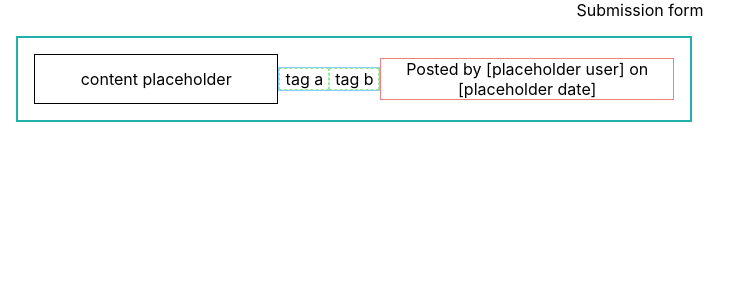
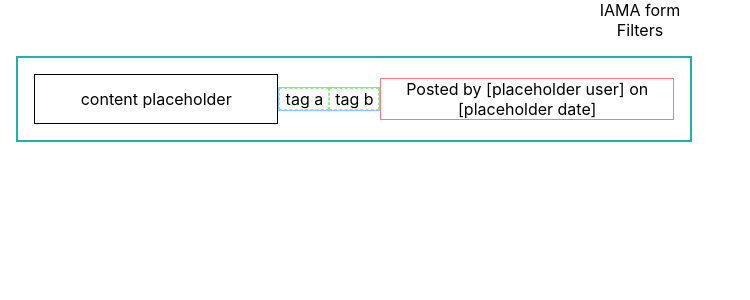
Before and after one commit to mradamt/punter, a React (Create React App) app: page / in a window 1280 px wide. Shown: the top 300 px of the page, without its empty margins (0-750 px from the left). Built offline with nearby package versions, Linux system fonts and the light colour scheme.

Commit message:
add form component

```diff
--- a/src/components/App.tsx
+++ b/src/components/App.tsx
@@ -1,11 +1,15 @@
 import Post from './Post';
+import Form from './Form';
 import './sass-styles/App.scss';
 
 function App() {
   return (
     <main className='App'>
       <section className='submission-form'>
-        Submission form
+        <Form />
+      </section>
+      <section className='filter-posts'>
+        Filters
       </section>
       <section className='posts'>
         <Post />
--- /dev/null
+++ b/src/components/Form.tsx
@@ -0,0 +1,12 @@
+import React from "react";
+import './sass-styles/Form.scss'
+
+export default function Form (props:any) {
+  return (
+    <section className='form'>
+      <form action="">
+        IAMA form
+      </form>
+    </section>
+  )
+}
```
